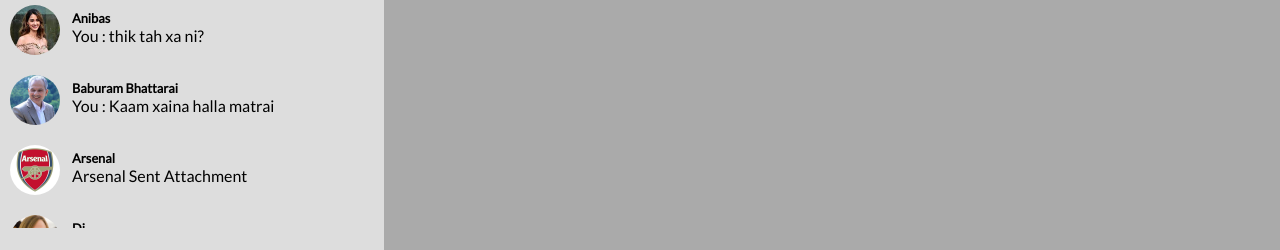
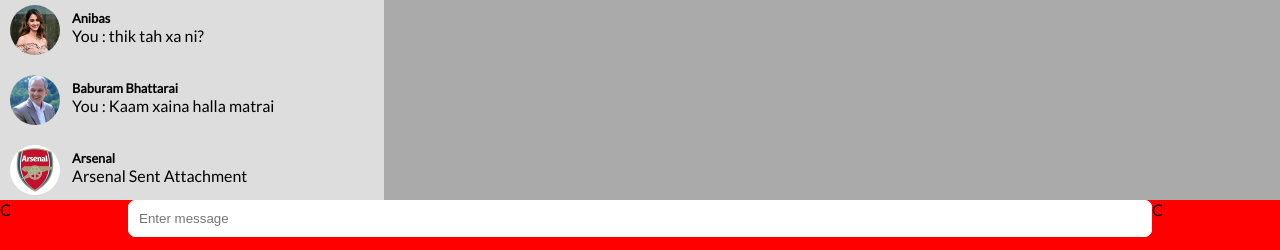
Before and after one commit to FancyCodeMaster/Kurakaani, a PHP site: page /Login/message.html in a window 1280 px wide. Shown: the part 550-800 px from the top of the page. Run offline with PHP 8.4, Linux system fonts and the light colour scheme; some libraries are stand-ins or nearby versions.

Commit message:
just started

```diff
--- a/CreateAccount/createaccount.html
+++ b/CreateAccount/createaccount.html
@@ -20,7 +20,8 @@
                             <input type="password" placeholder = "Enter password" class="password">
                         </div>
                         <div class="confirm-password-container">
-                            <input type="password" placeholder = "Confirm your password" class="password">
+                            <span class="password-no-match">Passwords not matching</span>
+                            <input type="password" placeholder = "Confirm your password" class="password" id="confirm-password">
                         </div>
                         <div class="signup-button-container">
                             <input type="button" value="Sign Up" class="button">
@@ -32,7 +33,6 @@
                 </div>
             </div>
         </section>
-        <script type="text/javascript" src="../script.js"></script>
         <script type="text/javascript" src="./createaccount.js"></script>
     </body>
 </html>
--- a/Login/message.css
+++ b/Login/message.css
@@ -215,6 +215,40 @@ body {
     font-size : 200%;
 }
 
+.enter-message-container {
+    width : 100%;
+    height : 50px;
+    position : absolute;
+    bottom : 0px;
+    background-color : red;
+    display : flex;
+    justify-content : space-between;
+    align-items : center;
+}
+
+.other-files-container {
+    height : 100%;
+    width : 10%;
+}
+
+.message-box-container {
+    height : 100%;
+    width : 80%;
+}
+
+.emoji-container {
+    height : 100%;
+    width : 10%;
+}
+
+.message-text {
+    padding : 10px;
+    width : 100%;
+    height : 100%;
+    border-radius : 7px;
+    border : 1px solid #fff
+}
+
 
 /* For screen size of 375 px */
 @media only screen and (min-width : 375px) {
--- a/Login/message.html
+++ b/Login/message.html
@@ -233,6 +233,21 @@
             <div class="backdrop">
 
             </div>
+            <div class="enter-message-container">
+                <div class="other-files-container">
+                    C
+                </div>
+                <div class="message-box-container">
+                    <form class="message-form" name="message-form" method="post" action="#">
+                        <div class="text-container">
+                            <input type="text" class="message-text" placeholder="Enter message">
+                        </div>
+                    </form>
+                </div>
+                <div class="emoji-container">
+                    C
+                </div>
+            </div>
         </section>
         <script type="text/javascript" src="message.js"></script>
         <script type="module" src="https://unpkg.com/ionicons@5.4.0/dist/ionicons/ionicons.esm.js"></script>
```
Also changed, not shown: CreateAccount/createaccount.css (+30 -1 lines), CreateAccount/createaccount.js (+40 -0 lines), script.js (+5 -4 lines).
